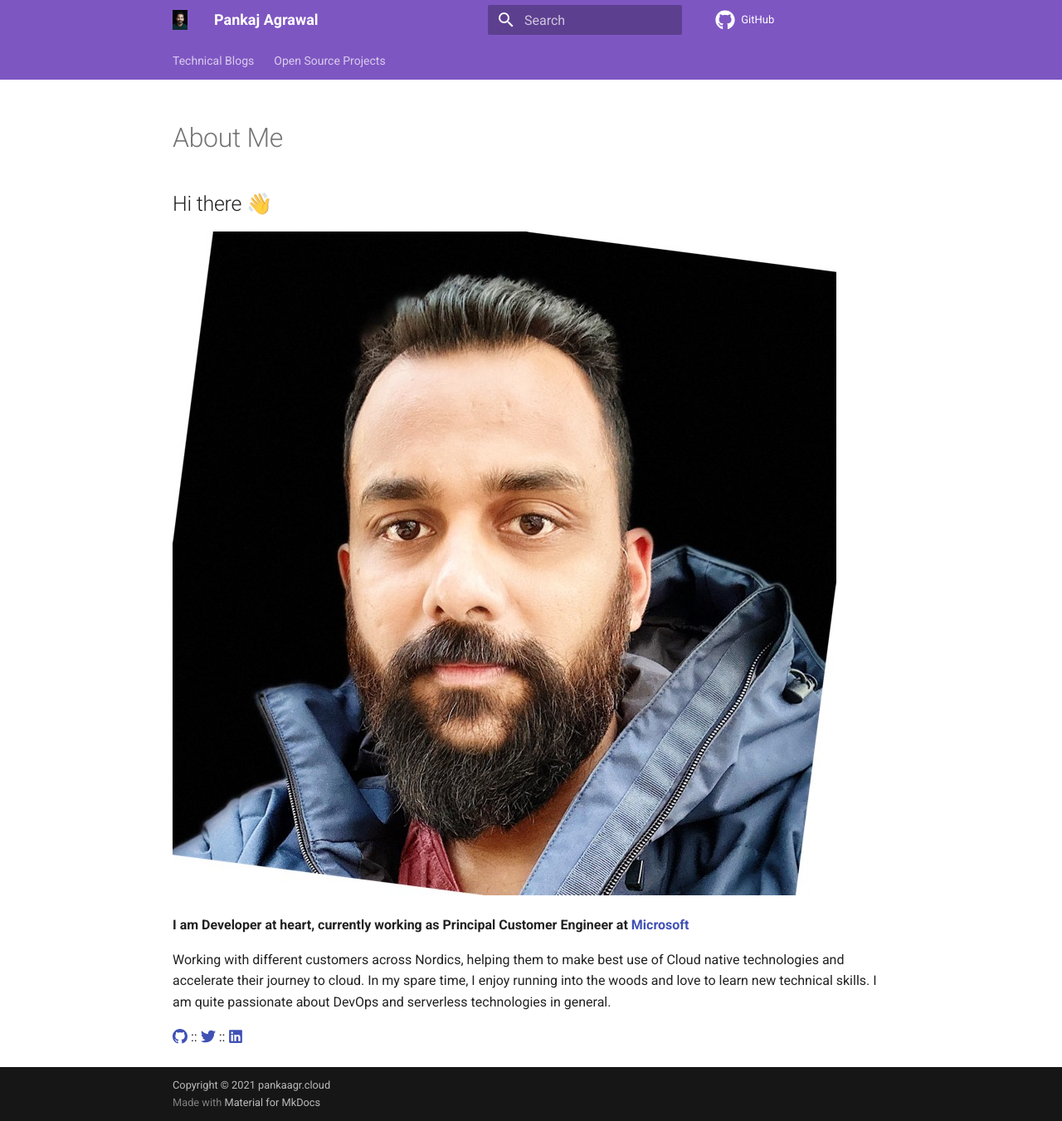
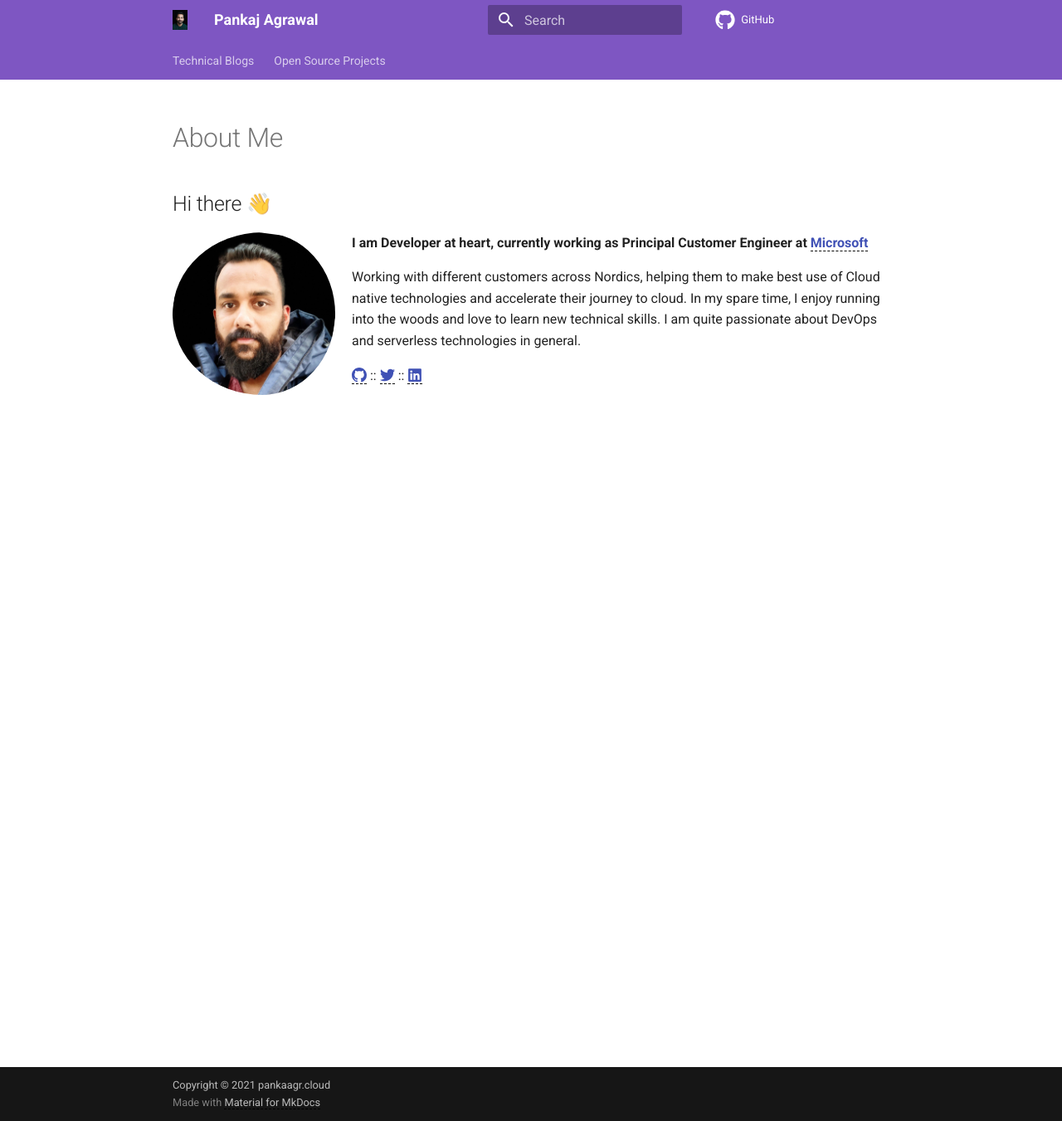
Before and after one commit to pankajagrawal16/pankajagrawal16.github.io, an MkDocs documentation site: the page built from docs/index.md, in a window 1280 px wide and 1351 px high. Shown: the whole window at 83% size. Built offline with MkDocs 1.6.1 and Material for MkDocs 9.7.7, drawn with Linux system fonts in a browser that asks for light colours; comment, search, counter and statistics services are not loaded.

Commit message:
Minor navigation tweaks

```diff
--- a/docs/stylesheets/extra.css
+++ b/docs/stylesheets/extra.css
@@ -1,3 +1,39 @@
 .md-grid {
     max-width: 70vw
 }
+
+.highlight .hll {
+    background-color: lavender
+}
+
+.md-typeset table:not([class]) {
+    font-size: 0.75rem
+}
+
+.md-typeset a {
+    border-bottom: 0.1px dashed black
+}
+
+.md-typeset table:not([class]) {
+    font-size: 0.75rem
+}
+
+.md-nav__link--active {
+    font-weight: bold
+}
+
+.md-typeset .admonition, .md-typeset details {
+    font-size: 0.70rem
+}
+
+/* attribute classes to be used via {: .class} */
+.left {
+    /* left align with text float on the right */
+    float: left;
+    padding-right: 20px;
+}
+.icon {
+    /* change image size */
+    width: 25%;
+    border-radius: 50%;
+}
```
